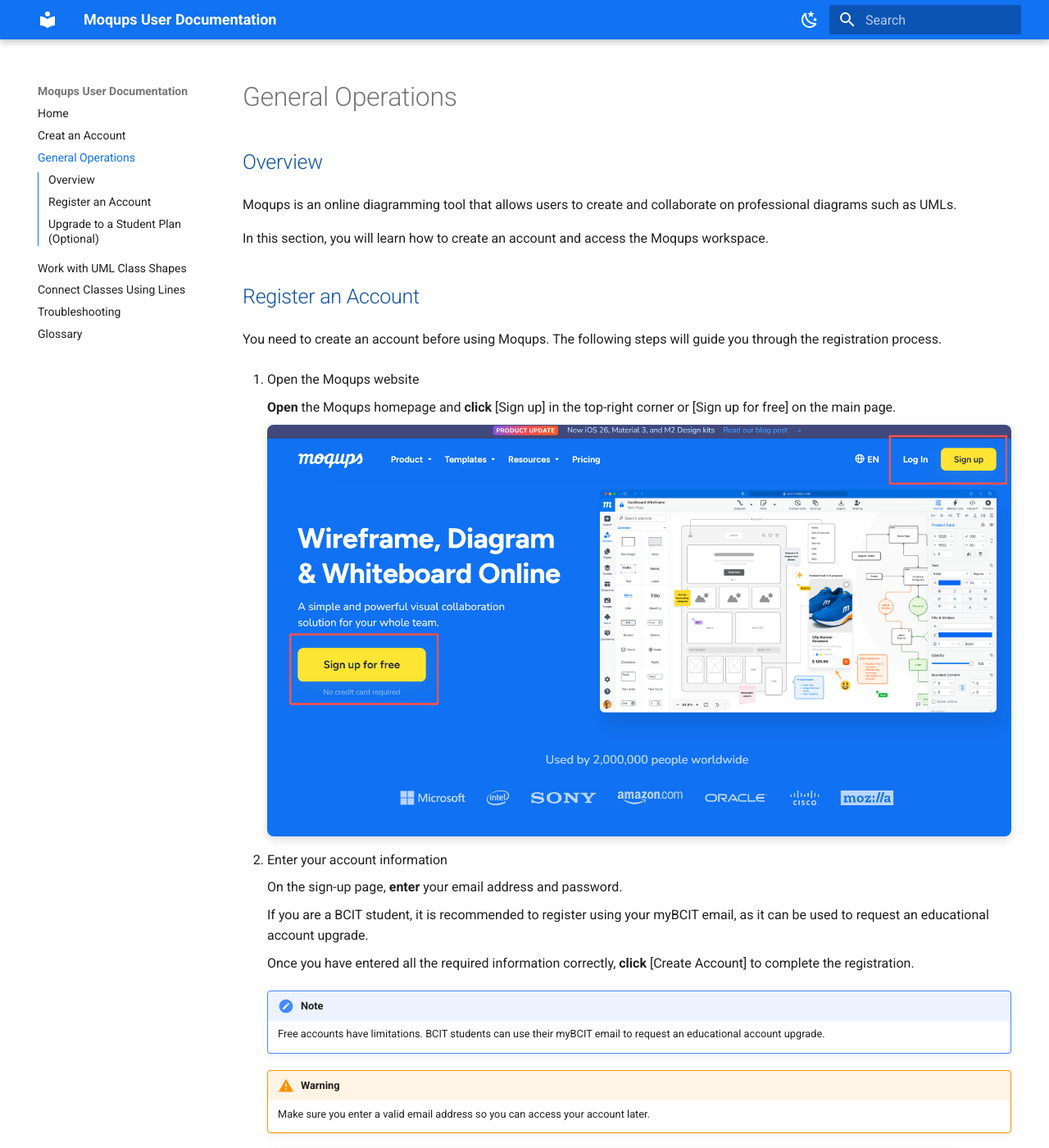
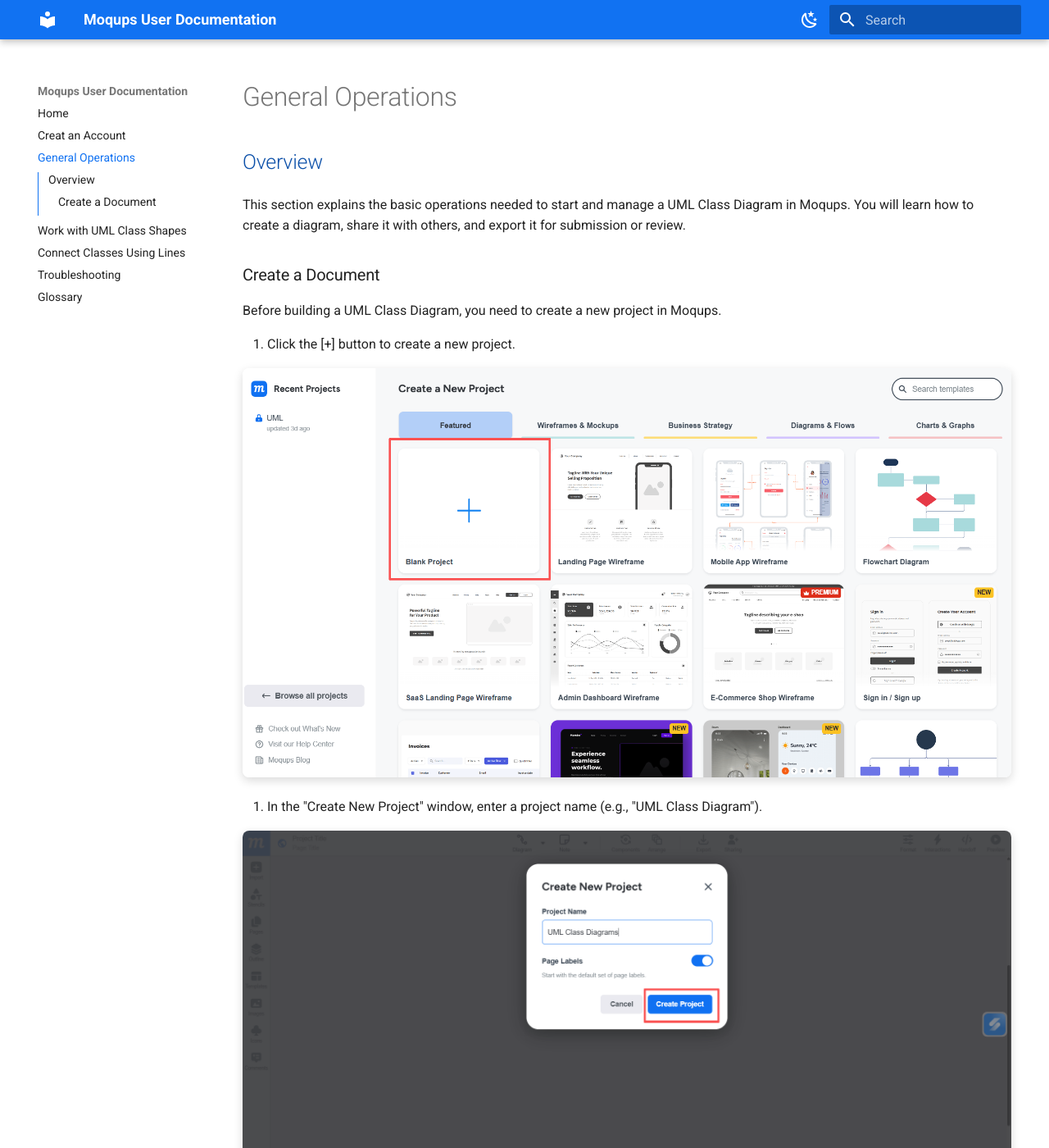
Before and after one commit to mzhao002/Moqups-User-Documentation, an MkDocs documentation site: the page built from docs/general-operations.md, in a window 1280 px wide and 1400 px high. Shown: the whole window at 82% size. Built offline with MkDocs 1.6.1 and Material for MkDocs 9.7.7, drawn with Linux system fonts in a browser that asks for light colours; some of the changed text lies outside the part shown.

Commit message:
Add General Operations section with project creation workflow

```diff
--- a/docs/general-operations.md
+++ b/docs/general-operations.md
@@ -2,82 +2,27 @@
 
 ## Overview
 
-Moqups is an online diagramming tool that allows users to create and collaborate on professional diagrams such as UMLs.
+This section explains the basic operations needed to start and manage a UML Class Diagram in Moqups. You will learn how to create a diagram, share it with others, and export it for submission or review.
 
-In this section, you will learn how to create an account and access the Moqups workspace.
+### Create a Document
 
-## Register an Account
+Before building a UML Class Diagram, you need to create a new project in Moqups.
 
-You need to create an account before using Moqups. The following steps will guide you through the registration process.
+1. Click the [+] button to create a new project.
 
-1. Open the Moqups website
+![Create new project](images/create-project.png)
 
-    **Open** the Moqups homepage and **click** [Sign up] in the top-right corner or [Sign up for free] on the main page.
+2. In the "Create New Project" window, enter a project name (e.g., "UML Class Diagram").
 
-    ![Sign up button](images/signup.png)
+![Enter project name](images/project-name.png)
 
-2. Enter your account information
+3. Click [Create Project] to open the workspace.
 
-    On the sign-up page, **enter** your email address and password.
+![Moqups workspace](images/workspace2.png)
 
-    If you are a BCIT student, it is recommended to register using your myBCIT email, as it can be used to request an educational account upgrade.
+!!! success
+    You have now successfully created a blank diagram.
 
-    Once you have entered all the required information correctly, **click** [Create Account] to complete the registration.
-
-    !!! note
-        Free accounts have limitations. BCIT students can use their myBCIT email to request an educational account upgrade.
-
-    !!! warning
-        Make sure you enter a valid email address so you can access your account later.
-    ![Moqups sign-up page](images/signup-page.png)
-
-    !!! note
-        You can also sign up using your Google or Microsoft account.
-
-3. Access the workspace
-
-    After creating your account, you will be redirected to the Moqups workspace.
-
-    ![Moqups workspace](images/workspace.png)
-
-    !!! success
-        Congratulations! You have successfully created a Moqups account and accessed the workspace.
-
-
-## Upgrade to a Student Plan (Optional)
-
-BCIT students can request a free upgrade to the Moqups Starter plan for educational use.
-
-1. Open the support page
-
-    On the Moqups homepage, **scroll down** to the bottom of the page.
-
-    Under the [Support] section, **click** [Contact Support].
-
-    ![Contact support link](images/contact-support.png)
-
-
-2. Submit a request
-
-    On the contact form page, **enter** your information:
-
-    - Email address (use your myBCIT email)
-    - Request type (e.g., Education & Nonprofits)
-    - Message (request an educational account upgrade)
-
-    Then **click** [Submit request].
-
-    ![Support request form](images/support-form.png)
-
-
-3. Wait for confirmation
-
-    After submitting your request, the Moqups support team will review it.
-
-    !!! note
-        The upgrade is typically processed within 1–2 business days.
-
-    ![Starter plan](images/screenshoot-plan.png)
-
-    !!! success
-        Once approved, your account will be upgraded to the Starter plan for educational use.
+!!! note
+    You can also create a new project by clicking the Moqups logo in the top-left corner and selecting [New Project] from the dropdown menu.
+    ![Moqups new project](images/newproject.png)
```
Also changed, not shown: docs/images/create-project.png (added), docs/images/newproject.png (added), docs/images/project-name.png (added), docs/images/workspace2.png (added).
